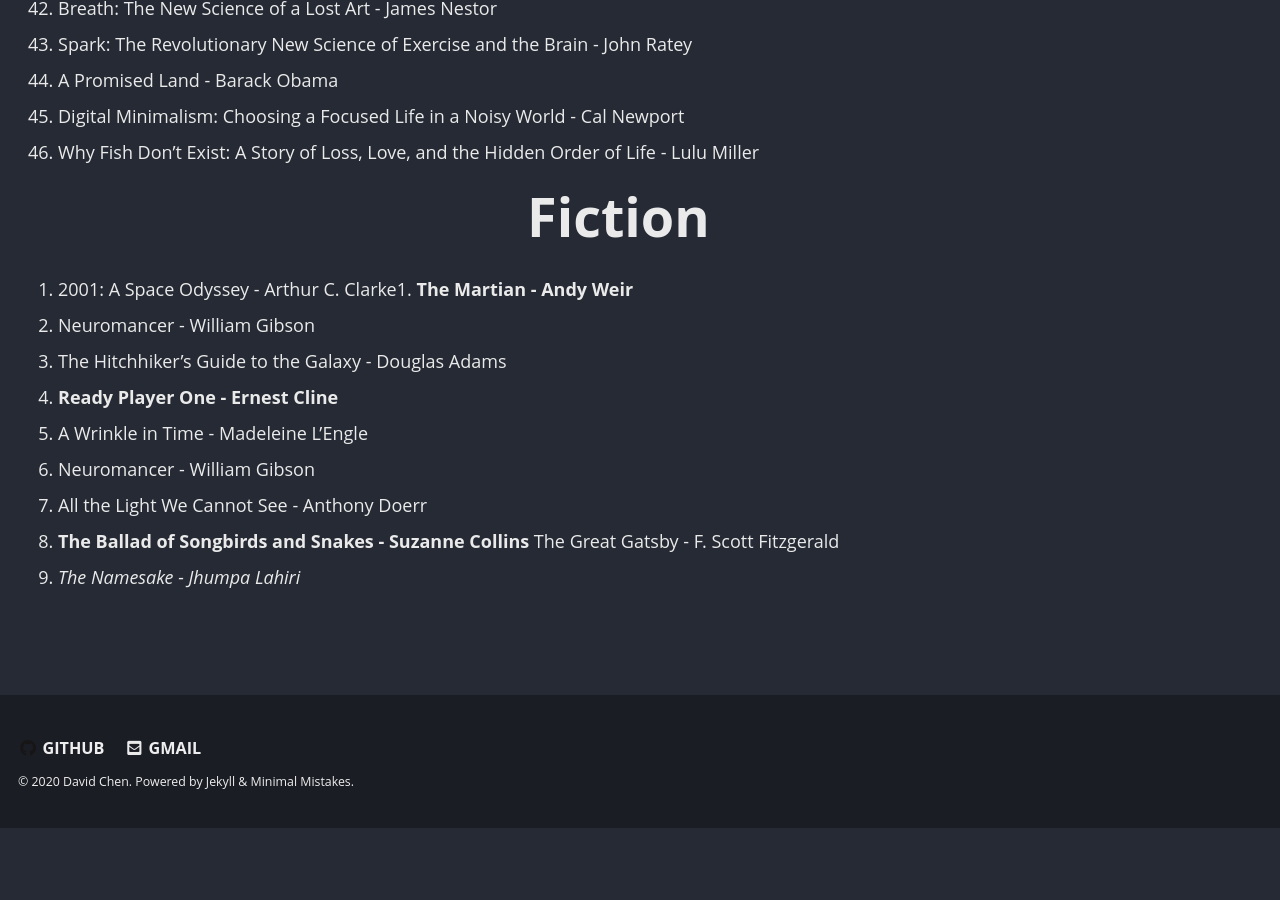
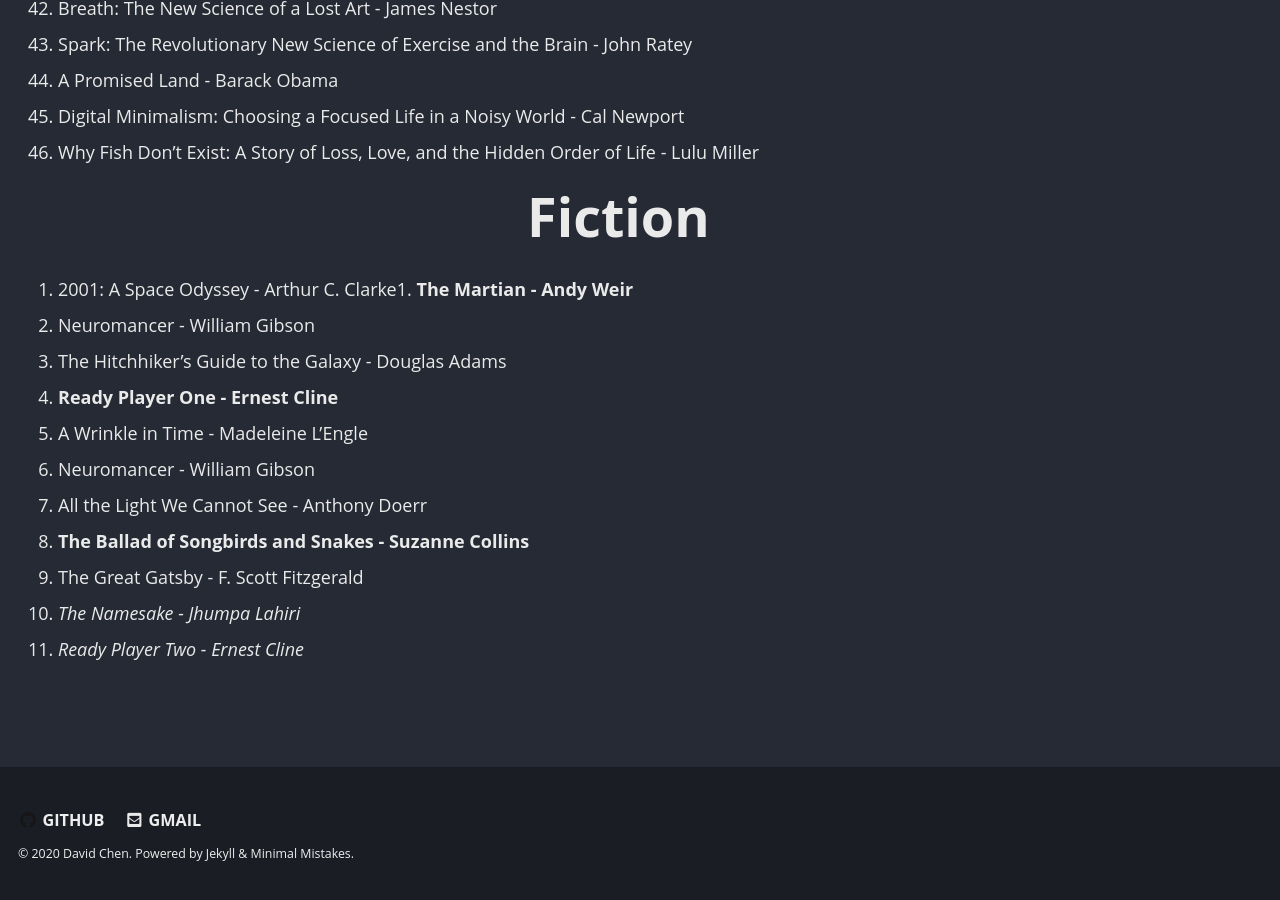
Before and after one commit to dchen327/dchen327.github.io, a Jekyll site: the page built from books.md, in a window 1280 px wide and 900 px high, scrolled down 1749 px. Built offline with Jekyll 4.4.1, drawn with Linux system fonts in a browser that asks for light colours; cached includes are drawn as plain includes; before the commit the page ends 2577 px from its top, so only the background shows below that.

Commit message:
update books

```diff
--- a/books.md
+++ b/books.md
@@ -63,5 +63,6 @@
 6. Neuromancer - William Gibson
 7. All the Light We Cannot See - Anthony Doerr
 8. **The Ballad of Songbirds and Snakes - Suzanne Collins**
-   The Great Gatsby - F. Scott Fitzgerald
+9. The Great Gatsby - F. Scott Fitzgerald
 10. *The Namesake - Jhumpa Lahiri*
+11. *Ready Player Two - Ernest Cline*
```
